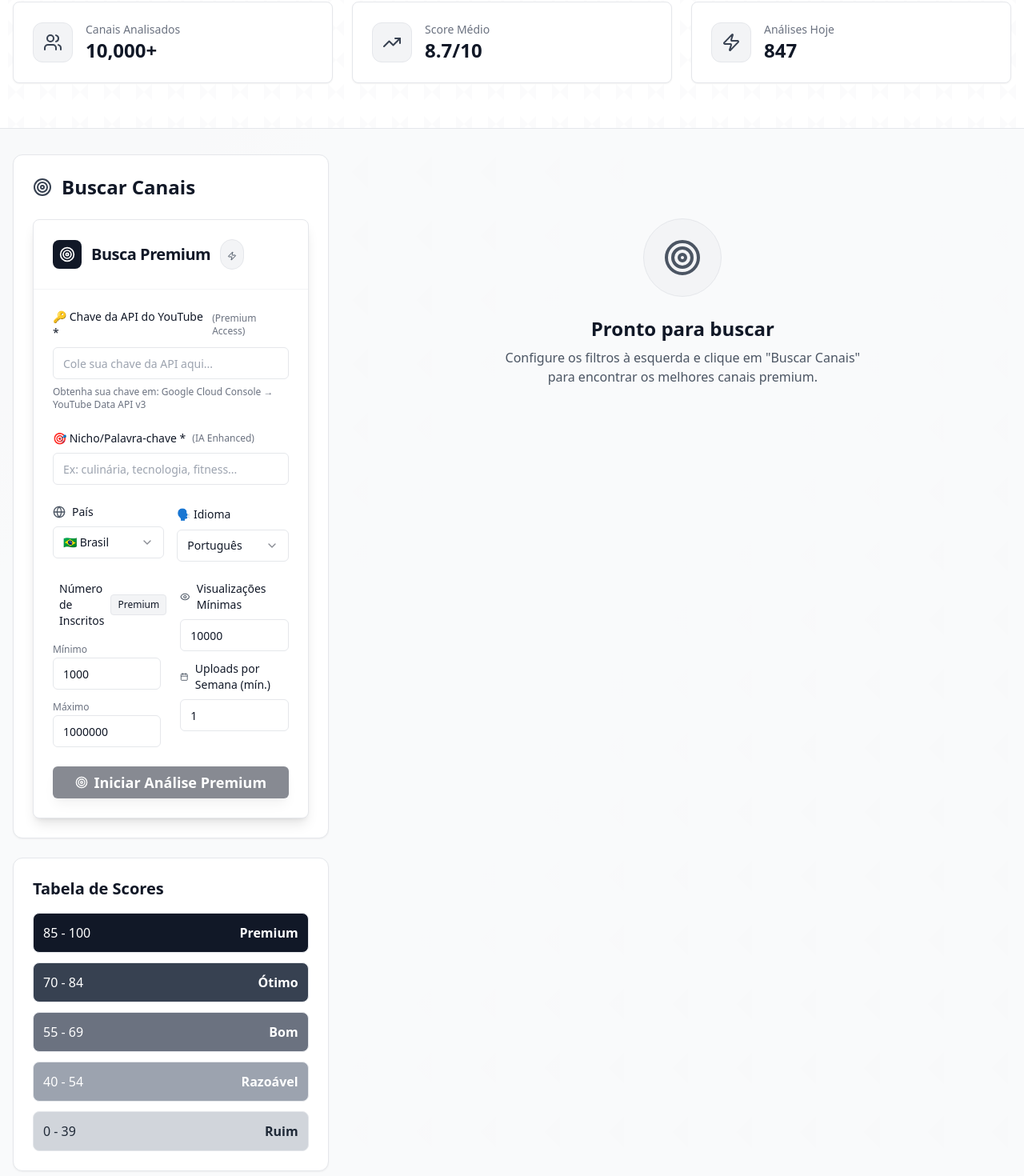
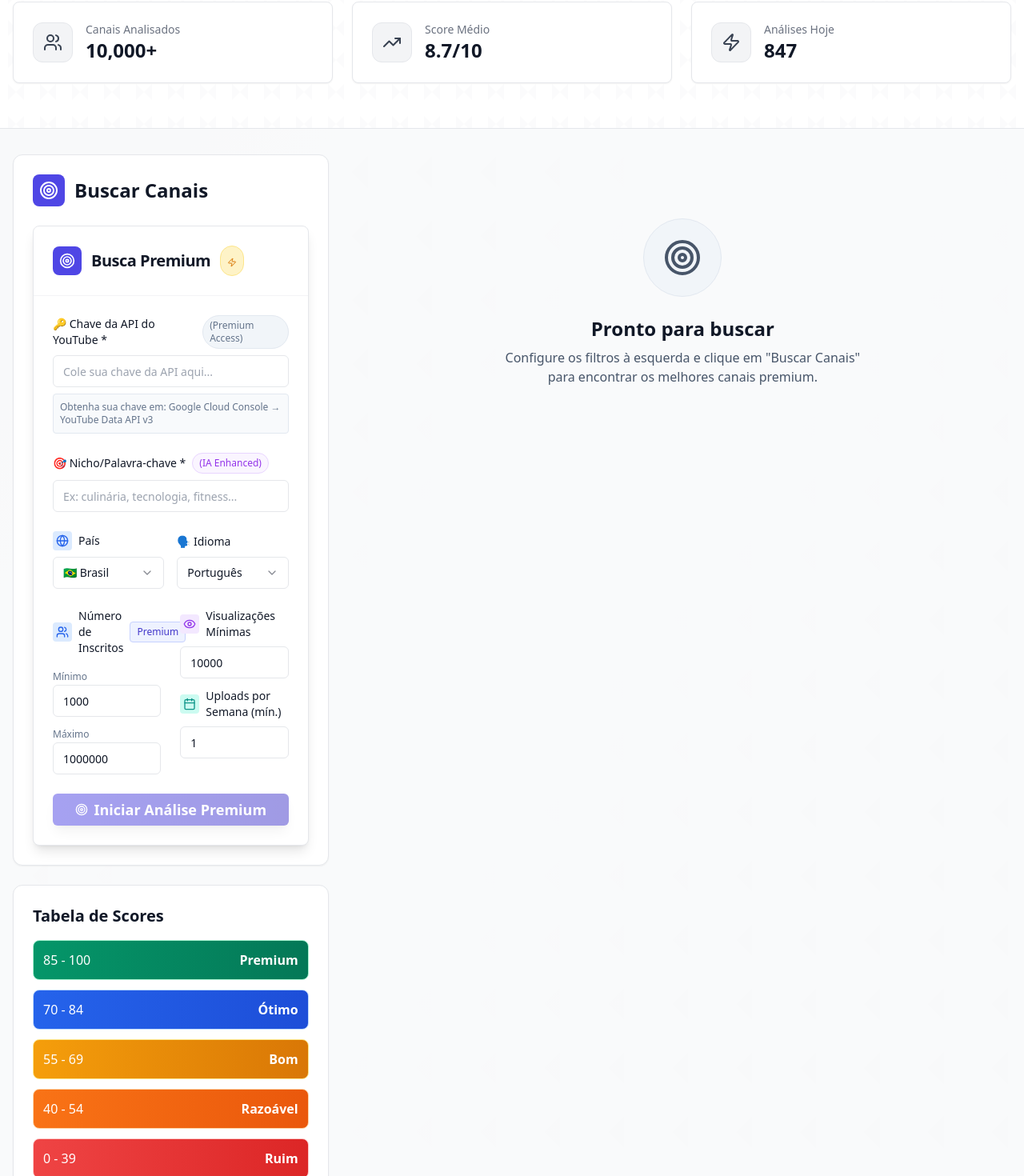
Before and after one commit to matheusreis1202/primelead-29, a React (Vite) app: page / in a window 1280 px wide. Shown: the part 225-1695 px from the top of the page at 80% size. Built offline with nearby package versions, Linux system fonts and the light colour scheme.

Commit message:
Add color variations for different sections
Add color variations for description, score, analysis, profile, and metrics sections.

```diff
--- a/src/components/SearchForm.tsx
+++ b/src/components/SearchForm.tsx
@@ -39,12 +39,12 @@ export const SearchForm = ({ onSearch, isLoading }: SearchFormProps) => {
     <Card className="shadow-lg border-gray-200 bg-white">
       <CardHeader className="pb-6 border-b border-gray-100">
         <CardTitle className="flex items-center gap-3 text-xl text-gray-900">
-          <div className="bg-gray-900 p-2 rounded-lg">
+          <div className="bg-indigo-600 p-2 rounded-lg">
             <Target className="h-5 w-5 text-white" />
           </div>
           Busca Premium
-          <div className="bg-gray-100 px-2 py-1 rounded-full border border-gray-200">
-            <Zap className="h-3 w-3 text-gray-600 inline" />
+          <div className="bg-amber-100 px-2 py-1 rounded-full border border-amber-200">
+            <Zap className="h-3 w-3 text-amber-600 inline" />
           </div>
         </CardTitle>
       </CardHeader>
@@ -54,7 +54,7 @@ export const SearchForm = ({ onSearch, isLoading }: SearchFormProps) => {
           <div className="space-y-2">
             <Label htmlFor="apiKey" className="text-sm font-medium text-gray-900 flex items-center gap-2">
               🔑 Chave da API do YouTube *
-              <span className="text-gray-500 text-xs">(Premium Access)</span>
+              <span className="text-slate-500 text-xs bg-slate-100 px-2 py-1 rounded-full border border-slate-200">(Premium Access)</span>
             </Label>
             <Input
               id="apiKey"
@@ -62,10 +62,10 @@ export const SearchForm = ({ onSearch, isLoading }: SearchFormProps) => {
               placeholder="Cole sua chave da API aqui..."
               value={filters.apiKey}
               onChange={(e) => updateFilter('apiKey', e.target.value)}
-              className="bg-white border-gray-200 focus:border-gray-400 focus:ring-gray-400/20 text-gray-900 placeholder:text-gray-400"
+              className="bg-white border-gray-200 focus:border-indigo-400 focus:ring-indigo-400/20 text-gray-900 placeholder:text-gray-400"
               required
             />
-            <p className="text-xs text-gray-500">
+            <p className="text-xs text-slate-500 bg-slate-50 p-2 rounded border border-slate-200">
               Obtenha sua chave em: Google Cloud Console → YouTube Data API v3
             </p>
           </div>
@@ -74,14 +74,14 @@ export const SearchForm = ({ onSearch, isLoading }: SearchFormProps) => {
           <div className="space-y-2">
             <Label htmlFor="nicho" className="text-sm font-medium text-gray-900 flex items-center gap-2">
               🎯 Nicho/Palavra-chave *
-              <span className="text-gray-500 text-xs">(IA Enhanced)</span>
+              <span className="text-purple-600 text-xs bg-purple-50 px-2 py-1 rounded-full border border-purple-200">(IA Enhanced)</span>
             </Label>
             <Input
               id="nicho"
               placeholder="Ex: culinária, tecnologia, fitness..."
               value={filters.nicho}
               onChange={(e) => updateFilter('nicho', e.target.value)}
-              className="bg-white border-gray-200 focus:border-gray-400 focus:ring-gray-400/20 text-gray-900 placeholder:text-gray-400"
+              className="bg-white border-gray-200 focus:border-purple-400 focus:ring-purple-400/20 text-gray-900 placeholder:text-gray-400"
               required
             />
           </div>
@@ -90,11 +90,13 @@ export const SearchForm = ({ onSearch, isLoading }: SearchFormProps) => {
             {/* País */}
             <div className="space-y-2">
               <Label className="text-sm font-medium text-gray-900 flex items-center gap-2">
-                <Globe className="h-4 w-4 text-gray-600" />
+                <div className="bg-blue-100 p-1 rounded">
+                  <Globe className="h-4 w-4 text-blue-600" />
+                </div>
                 País
               </Label>
               <Select value={filters.pais} onValueChange={(value) => updateFilter('pais', value)}>
-                <SelectTrigger className="bg-white border-gray-200 text-gray-900 focus:ring-gray-400/20">
+                <SelectTrigger className="bg-white border-gray-200 text-gray-900 focus:ring-blue-400/20">
                   <SelectValue />
                 </SelectTrigger>
                 <SelectContent className="bg-white border-gray-200 text-gray-900">
@@ -116,7 +118,7 @@ export const SearchForm = ({ onSearch, isLoading }: SearchFormProps) => {
                 🗣️ Idioma
               </Label>
               <Select value={filters.idioma} onValueChange={(value) => updateFilter('idioma', value)}>
-                <SelectTrigger className="bg-white border-gray-200 text-gray-900 focus:ring-gray-400/20">
+                <SelectTrigger className="bg-white border-gray-200 text-gray-900 focus:ring-green-400/20">
                   <SelectValue />
                 </SelectTrigger>
                 <SelectContent className="bg-white border-gray-200 text-gray-900">
@@ -135,31 +137,33 @@ export const SearchForm = ({ onSearch, isLoading }: SearchFormProps) => {
             {/* Inscritos */}
             <div className="space-y-3">
               <Label className="text-sm font-medium text-gray-900 flex items-center gap-2">
-                <Users className="h-4 w-4 text-gray-600" />
+                <div className="bg-blue-100 p-1 rounded">
+                  <Users className="h-4 w-4 text-blue-600" />
+                </div>
                 Número de Inscritos
-                <span className="bg-gray-100 px-2 py-1 rounded text-xs border border-gray-200">Premium</span>
+                <span className="bg-indigo-50 px-2 py-1 rounded text-xs border border-indigo-200 text-indigo-700">Premium</span>
               </Label>
               <div className="space-y-2">
                 <div>
-                  <Label htmlFor="minInscritos" className="text-xs text-gray-500">Mínimo</Label>
+                  <Label htmlFor="minInscritos" className="text-xs text-slate-500">Mínimo</Label>
                   <Input
                     id="minInscritos"
                     type="number"
                     placeholder="1000"
                     value={filters.minInscritos}
                     onChange={(e) => updateFilter('minInscritos', parseInt(e.target.value) || 0)}
-                    className="bg-white border-gray-200 focus:border-gray-400 focus:ring-gray-400/20 text-gray-900"
+                    className="bg-white border-gray-200 focus:border-blue-400 focus:ring-blue-400/20 text-gray-900"
                   />
                 </div>
                 <div>
-                  <Label htmlFor="maxInscritos" className="text-xs text-gray-500">Máximo</Label>
+                  <Label htmlFor="maxInscritos" className="text-xs text-slate-500">Máximo</Label>
                   <Input
                     id="maxInscritos"
                     type="number"
                     placeholder="1000000"
                     value={filters.maxInscritos}
                     onChange={(e) => updateFilter('maxInscritos', parseInt(e.target.value) || Infinity)}
-                    className="bg-white border-gray-200 focus:border-gray-400 focus:ring-gray-400/20 text-gray-900"
+                    className="bg-white border-gray-200 focus:border-blue-400 focus:ring-blue-400/20 text-gray-900"
                   />
                 </div>
               </div>
@@ -169,7 +173,9 @@ export const SearchForm = ({ onSearch, isLoading }: SearchFormProps) => {
             <div className="space-y-3">
               <div className="space-y-2">
                 <Label htmlFor="minViews" className="text-sm font-medium text-gray-900 flex items-center gap-2">
-                  <Eye className="h-4 w-4 text-gray-600" />
+                  <div className="bg-purple-100 p-1 rounded">
+                    <Eye className="h-4 w-4 text-purple-600" />
+                  </div>
                   Visualizações Mínimas
                 </Label>
                 <Input
@@ -178,12 +184,14 @@ export const SearchForm = ({ onSearch, isLoading }: SearchFormProps) => {
                   placeholder="10000"
                   value={filters.minViews}
                   onChange={(e) => updateFilter('minViews', parseInt(e.target.value) || 0)}
-                  className="bg-white border-gray-200 focus:border-gray-400 focus:ring-gray-400/20 text-gray-900"
+                  className="bg-white border-gray-200 focus:border-purple-400 focus:ring-purple-400/20 text-gray-900"
                 />
               </div>
               <div className="space-y-2">
                 <Label htmlFor="freqMinima" className="text-sm font-medium text-gray-900 flex items-center gap-2">
-                  <Calendar className="h-4 w-4 text-gray-600" />
+                  <div className="bg-teal-100 p-1 rounded">
+                    <Calendar className="h-4 w-4 text-teal-600" />
+                  </div>
                   Uploads por Semana (mín.)
                 </Label>
                 <Input
@@ -192,7 +200,7 @@ export const SearchForm = ({ onSearch, isLoading }: SearchFormProps) => {
                   placeholder="1"
                   value={filters.freqMinima}
                   onChange={(e) => updateFilter('freqMinima', parseInt(e.target.value) || 0)}
-                  className="bg-white border-gray-200 focus:border-gray-400 focus:ring-gray-400/20 text-gray-900"
+                  className="bg-white border-gray-200 focus:border-teal-400 focus:ring-teal-400/20 text-gray-900"
                 />
               </div>
             </div>
@@ -201,7 +209,7 @@ export const SearchForm = ({ onSearch, isLoading }: SearchFormProps) => {
           <Button
             type="submit"
             disabled={isLoading || !filters.apiKey || !filters.nicho}
-            className="w-full bg-gray-900 hover:bg-gray-800 text-white py-4 text-lg font-bold transition-all duration-300 shadow-lg hover:shadow-xl border-0"
+            className="w-full bg-gradient-to-r from-indigo-600 to-indigo-700 hover:from-indigo-700 hover:to-indigo-800 text-white py-4 text-lg font-bold transition-all duration-300 shadow-lg hover:shadow-xl border-0"
           >
             {isLoading ? (
               <div className="flex items-center gap-2">
--- a/src/pages/Index.tsx
+++ b/src/pages/Index.tsx
@@ -161,7 +161,9 @@ const Index = () => {
               <div className="lg:col-span-4 space-y-6">
                 <div className="bg-white border border-gray-200 rounded-xl p-6 shadow-sm">
                   <h2 className="text-2xl font-bold text-gray-900 mb-6 flex items-center gap-3">
-                    <Target className="h-6 w-6 text-gray-700" />
+                    <div className="bg-indigo-600 p-2 rounded-lg">
+                      <Target className="h-6 w-6 text-white" />
+                    </div>
                     Buscar Canais
                   </h2>
                   <SearchForm onSearch={searchChannels} isLoading={isLoading} />
@@ -171,25 +173,25 @@ const Index = () => {
                 <div className="bg-white border border-gray-200 rounded-xl p-6 shadow-sm">
                   <h3 className="text-xl font-bold text-gray-900 mb-4">Tabela de Scores</h3>
                   <div className="space-y-3">
-                    <div className="flex justify-between items-center p-3 bg-gray-900 rounded-lg border border-gray-200">
+                    <div className="flex justify-between items-center p-3 bg-gradient-to-r from-emerald-600 to-emerald-700 rounded-lg border border-emerald-200">
                       <span className="text-white font-medium">85 - 100</span>
                       <span className="text-white font-bold">Premium</span>
                     </div>
-                    <div className="flex justify-between items-center p-3 bg-gray-700 rounded-lg border border-gray-200">
+                    <div className="flex justify-between items-center p-3 bg-gradient-to-r from-blue-600 to-blue-700 rounded-lg border border-blue-200">
                       <span className="text-white font-medium">70 - 84</span>
                       <span className="text-white font-bold">Ótimo</span>
                     </div>
-                    <div className="flex justify-between items-center p-3 bg-gray-500 rounded-lg border border-gray-200">
+                    <div className="flex justify-between items-center p-3 bg-gradient-to-r from-amber-500 to-amber-600 rounded-lg border border-amber-200">
                       <span className="text-white font-medium">55 - 69</span>
                       <span className="text-white font-bold">Bom</span>
                     </div>
-                    <div className="flex justify-between items-center p-3 bg-gray-400 rounded-lg border border-gray-200">
+                    <div className="flex justify-between items-center p-3 bg-gradient-to-r from-orange-500 to-orange-600 rounded-lg border border-orange-200">
                       <span className="text-white font-medium">40 - 54</span>
                       <span className="text-white font-bold">Razoável</span>
                     </div>
-                    <div className="flex justify-between items-center p-3 bg-gray-300 rounded-lg border border-gray-200">
-                      <span className="text-gray-800 font-medium">0 - 39</span>
-                      <span className="text-gray-800 font-bold">Ruim</span>
+                    <div className="flex justify-between items-center p-3 bg-gradient-to-r from-red-500 to-red-600 rounded-lg border border-red-200">
+                      <span className="text-white font-medium">0 - 39</span>
+                      <span className="text-white font-bold">Ruim</span>
                     </div>
                   </div>
                 </div>
@@ -201,7 +203,7 @@ const Index = () => {
                 {isLoading && (
                   <div className="flex flex-col items-center justify-center py-20">
                     <LoadingSpinner />
-                    <p className="text-gray-600 mt-4 text-lg">Analisando canais premium...</p>
+                    <p className="text-slate-600 mt-4 text-lg">Analisando canais premium...</p>
                   </div>
                 )}
 
@@ -225,11 +227,11 @@ const Index = () => {
                 {/* Empty State */}
                 {!isLoading && !error && channels.length === 0 && (
                   <div className="flex flex-col items-center justify-center py-20 text-center">
-                    <div className="bg-gray-100 p-6 rounded-full mb-6 border border-gray-200">
-                      <Target className="h-12 w-12 text-gray-600" />
+                    <div className="bg-slate-100 p-6 rounded-full mb-6 border border-slate-200">
+                      <Target className="h-12 w-12 text-slate-600" />
                     </div>
                     <h3 className="text-2xl font-bold text-gray-900 mb-2">Pronto para buscar</h3>
-                    <p className="text-gray-600 max-w-md">
+                    <p className="text-slate-600 max-w-md">
                       Configure os filtros à esquerda e clique em "Buscar Canais" para encontrar os melhores canais premium.
                     </p>
                   </div>
```
Also changed, not shown: src/components/ChannelResults.tsx (+42 -32 lines).
